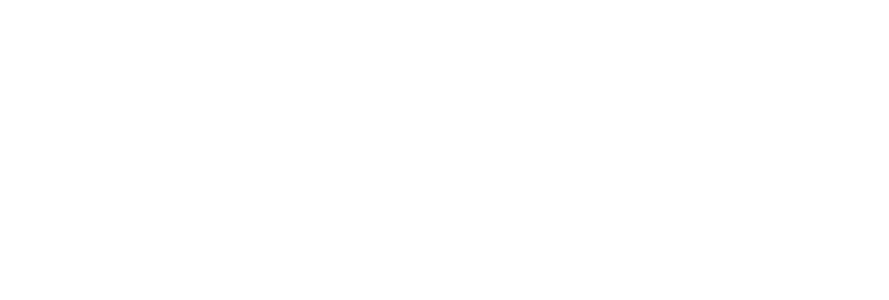
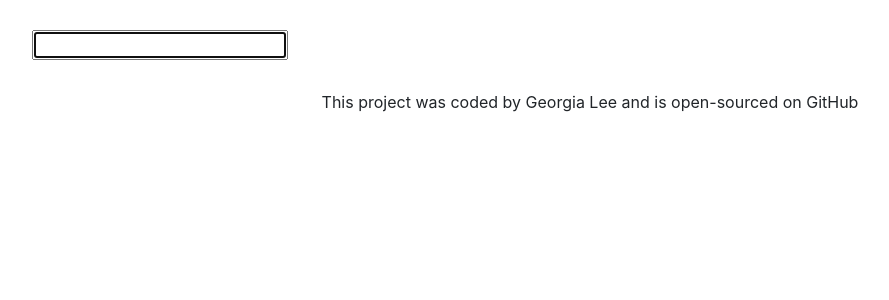
Before and after one commit to georgia-lee04/dictionary-app, a React (Create React App) app: page / in a window 1280 px wide. Shown: the top 300 px of the page, without its empty margins (50-939 px from the left). Built offline with nearby package versions, Linux system fonts and the light colour scheme.

Commit message:
Added search engine

```diff
--- a/src/App.css
+++ b/src/App.css
@@ -0,0 +1,8 @@
+.App-header {
+  margin: 30px 0;
+}
+
+.App-footer {
+  text-align: center;
+  margin: 30px 0;
+}
--- a/src/App.js
+++ b/src/App.js
@@ -1,9 +1,18 @@
 import "./App.css";
+import Dictionary from "./Dictionary";
 
 export default function App() {
   return (
     <div className="App">
-      <header className="App-header"></header>
+      <div className="container">
+        <header className="App-header"></header>
+        <main>
+          <Dictionary />
+        </main>
+        <footer className="App-footer">
+          This project was coded by Georgia Lee and is open-sourced on GitHub
+        </footer>
+      </div>
     </div>
   );
 }
--- /dev/null
+++ b/src/Dictionary.js
@@ -0,0 +1,22 @@
+import React, { useState } from "react";
+import "./Dictionary.css";
+
+export default function Dictionary(event) {
+  let [keyword, setKeyword] = useState("");
+
+  function search(event) {
+    event.preventDefault();
+    alert(`Searching for ${keyword} definition`);
+  }
+
+  function handleKeywordChange(event) {
+    setKeyword(event.target.value);
+  }
+  return (
+    <div className="Dictionary">
+      <form onSubmit={search}>
+        <input type="search" autoFocus={true} onChange={handleKeywordChange} />
+      </form>
+    </div>
+  );
+}
```
Also changed, not shown: src/Dictionary.css (added).
